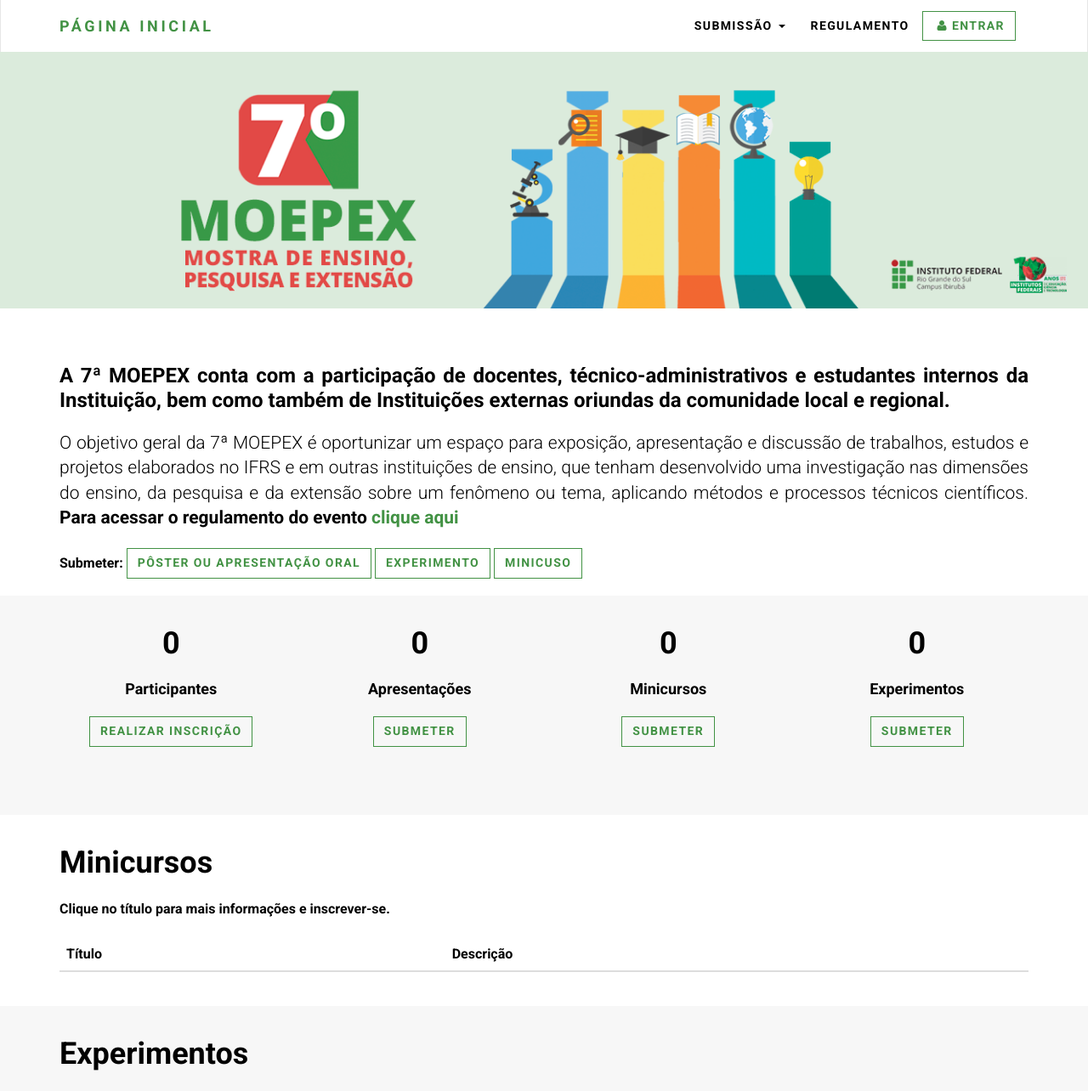
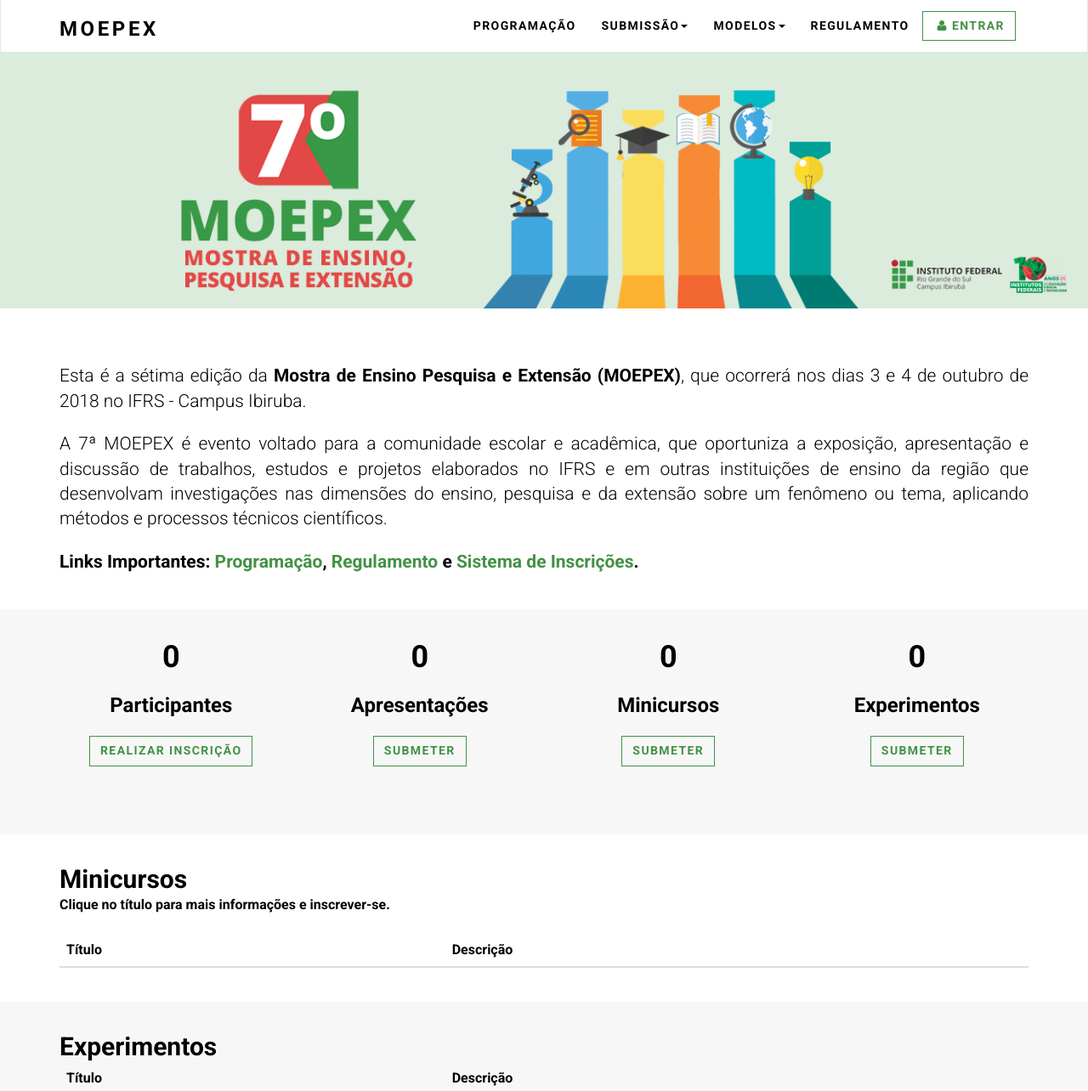
Before and after one commit to ifrs-dev/moepex, a Django app: page / in a window 1280 px wide. Shown: the top 1284 px of the page at 85% size. Run offline with Django 3.2, Linux system fonts and the light colour scheme; data that the repository does not hold is empty; some libraries are stand-ins or nearby versions.

Commit message:
Adicona programação, regulamento e modelos

```diff
--- a/event_site/templates/event_site/base.html
+++ b/event_site/templates/event_site/base.html
@@ -31,29 +31,45 @@
     <header class="header">
       <div role="navigation" class="navbar navbar-default">
         <div class="container">
-          <div class="navbar-header"><a href="http://moepex.ibiruba.ifrs.edu.br/" rel=”canonical” class="navbar-brand">Página Inicial</a>
+          <div class="navbar-header"><a href="http://moepex.ibiruba.ifrs.edu.br/" rel=”canonical” class="navbar-brand"><h1 class="h3">MOEPEX</h1></a>
             <div class="navbar-buttons">
               <button type="button" data-toggle="collapse" data-target=".navbar-collapse" class="navbar-toggle navbar-btn">Menu<i class="fa fa-align-justify"></i></button>
             </div>
           </div>
           <div id="navigation" class="collapse navbar-collapse navbar-right">
             <ul class="nav navbar-nav">
-              <li class="dropdown"><a href="#" data-toggle="dropdown" class="dropdown-toggle">Submissão <b class="caret"></b></a>
+              <li><a href="{% url 'program'%}">Programação</a></li>
+              <li class="dropdown"><a href="#" data-toggle="dropdown" class="dropdown-toggle">Submissão<b class="caret"></b></a>
                 <ul class="dropdown-menu">
                   <li><a href="{% url 'presentation' %}">Pôster e Apresentação Oral</a></li>
                   <li><a href="{% url 'experiment-create' %}">Amostra de Experimentos</a></li>
                   <li><a href="{% url 'event-create' %}">Minicurso</a></li>
                 </ul>
               </li>
-              <li><a href="{% url 'home' %}">Regulamento</a></li>
+              <li class="dropdown"><a href="#" data-toggle="dropdown" class="dropdown-toggle">Modelos<b class="caret"></b></a>
+                <ul class="dropdown-menu">
+                  <li><a href="{% static 'docs/modelo-resumo.docx'%}">MODELO DE RESUMO</a></li>
+                  <li><a href="{% static 'docs/modelo-poster.pptx'%}">MODELO DE PÔSTER</a></li>
+                  <li><a href="{% static 'docs/modelo-apresentacao-oral.pptx'%}">MODELO DE APRESENTAÇÃO ORAL</a></li>
+                </ul>
+              </li>
+              <li><a href="{% static 'docs/regulamento-geral.pdf'%}" target="_blank">Regulamento</a></li>
             </ul>
             {% if request.user.is_authenticated %}
-              <a href="{% url 'change_password'%}" class="btn navbar-btn btn-ghost"><i class="fa fa-key"></i>Alterar senha</a>
+              <a href="{% url 'change_password'%}" class="btn navbar-btn btn-ghost" data-toggle="tooltip" data-placement="bottom" title="Alterar senha">
+                <i class="fa fa-key"></i>
+              </a>
               {% if request.user.is_staff %}
-                <a href="{% url 'admin:index' %}" class="btn navbar-btn btn-ghost"><i class="fa fa-lock"></i>Admin</a>
+                <a href="{% url 'admin:index' %}" class="btn navbar-btn btn-ghost" data-toggle="tooltip" data-placement="bottom" title="Admin">
+                  <i class="fa fa-lock"></i>
+                </a>
               {% endif %}
-              <a href="{% url 'my-events' %}" class="btn navbar-btn btn-ghost"><i class="fa fa-calendar"></i>Meus Eventos</a>
-              <a href="{% url 'logout' %}" class="btn navbar-btn btn-ghost"><i class="fa fa-sign-out"></i>Sair</a>
+              <a href="{% url 'my-events' %}" class="btn navbar-btn btn-ghost" data-toggle="tooltip" data-placement="bottom" title="Meus Eventos">
+                <i class="fa fa-calendar"></i>
+              </a>
+              <a href="{% url 'logout' %}" class="btn navbar-btn btn-ghost" data-toggle="tooltip" data-placement="bottom" title="Sair">
+                <i class="fa fa-sign-out"></i>
+              </a>
             {% else %}
               <a href="{% url 'login' %}" class="btn navbar-btn btn-ghost"><i class="fa fa-user"></i>Entrar</a>
             {% endif %}
--- a/event_site/templates/event_site/index.html
+++ b/event_site/templates/event_site/index.html
@@ -5,13 +5,16 @@
 
     <section>
       <div class="container">
-        <h3 align="justify">A 7ª MOEPEX conta com a participação de docentes, técnico-administrativos e estudantes internos da Instituição, bem como também de Instituições externas oriundas da comunidade local e regional.</h3>
-        <p class="lead" align="justify">O objetivo geral da 7ª MOEPEX é oportunizar um espaço para exposição, apresentação e discussão de trabalhos, estudos e projetos elaborados no IFRS e em outras instituições de ensino, que tenham desenvolvido uma investigação nas dimensões do ensino, da pesquisa e da extensão sobre um fenômeno ou tema, aplicando métodos e processos técnicos científicos. <b>Para acessar o regulamento do evento<b> <a href="#">clique aqui</a>
-        </p>
-        <strong>Submeter:</strong>
-        <a href="{% url 'presentation' %}" class="btn btn-ghost">Pôster ou Apresentação Oral</a>
-        <a href="{% url 'experiment-create' %}" class="btn btn-ghost">Experimento</a>
-        <a href="{% url 'event-create' %}" class="btn btn-ghost">Minicuso</a>
+        <article class="lead" align="justify">
+          <p>Esta é a sétima edição da <strong>Mostra de Ensino Pesquisa e Extensão (MOEPEX)</strong>, que ocorrerá nos dias 3 e 4 de outubro de 2018 no IFRS - Campus Ibiruba.</p>
+          <p>A 7ª MOEPEX é evento voltado para a comunidade escolar e acadêmica, que oportuniza a exposição, apresentação e discussão de trabalhos, estudos e projetos elaborados no IFRS e em outras instituições de ensino da região que desenvolvam investigações nas dimensões do ensino, pesquisa e da extensão sobre um fenômeno ou tema, aplicando métodos e processos técnicos científicos.</p>
+          <p>
+            <b>Links Importantes: <b>
+              <a href="{% url 'program' %}" target="_blank">Programação</a>,
+              <a href="{% static 'docs/regulamento-geral.pdf'%}" target="_blank">Regulamento</a> e
+              <a href="{% url 'login' %}" target="_blank">Sistema de Inscrições</a>.
+          </p>
+        </article>
       </div>
     </section>
     <section class="background-gray-lightest">
@@ -19,8 +22,8 @@
         <div class="row">
           <div class="col-md-3">
             <div class="post" align="center">
-              <h1 align="center"> {{ users.count }} </h1>
-              <h3 align="center"> Participantes</h3>
+              <p class="h1" align="center">{{ users.count }}</p>
+              <p class="h3" align="center">Participantes</p>
               <p class="read-more">
                 <a href="{% url 'signup' %}" class="btn btn-ghost">Realizar Inscrição</a>
               </p>
@@ -28,8 +31,8 @@
           </div>
           <div class="col-md-3">
             <div class="post" align="center">
-              <h1 align="center"> 0 </h1>
-              <h3 align="center"> Apresentações </h3>
+              <p class="h1" align="center">0</p>
+              <p class="h3" align="center">Apresentações</p>
               <p class="read-more">
                 <a href="{% url 'presentation' %}" class="btn btn-ghost">Submeter</a>
               </p>
@@ -37,8 +40,8 @@
           </div>
           <div class="col-md-3">
             <div class="post" align="center">
-              <h1 align="center"> {{ events.count }} </h1>
-              <h3 align="center"> Minicursos </h3>
+              <p class="h1" align="center">{{ events.count }}</p>
+              <p class="h3" align="center">Minicursos</p>
               <p class="read-more">
                 <a href="{% url 'event-create' %}" class="btn btn-ghost">Submeter</a>
               </p>
@@ -46,8 +49,8 @@
           </div>
           <div class="col-md-3">
             <div class="post" align="center">
-              <h1 align="center"> {{ experiments.count }} </h1>
-              <h3 align="center"> Experimentos </h3>
+              <p class="h1" align="center">{{ experiments.count }}</p>
+              <p class="h3" align="center">Experimentos</p>
               <p class="read-more">
                 <a href="{% url 'experiment-create' %}" class="btn btn-ghost">Submeter</a>
               </p>
@@ -61,7 +64,7 @@
       <div class="container clearfix">
         <div class="row services">
           <div class="col-md-12">
-            <h2 class="h1">Minicursos</h2>
+            <span class="h2">Minicursos</span>
             <p>Clique no título para mais informações e inscrever-se.</p>
             <table class="table">
               <thead>
@@ -90,7 +93,7 @@
     <div class="container clearfix">
         <div class="row services">
           <div class="col-md-12">
-            <h2 class="h1">Experimentos</h2>
+            <span class="h2">Experimentos</span>
             <table class="table">
               <thead>
                 <tr>
--- a/event_site/views.py
+++ b/event_site/views.py
@@ -28,6 +28,10 @@
     template_name = 'event_site/presentation.html'
 
 
+class ProgramTemplateView(TemplateView):
+    template_name = 'event_site/program.html'
+
+
 class SignUpView (CreateView):
     template_name = 'registration/signup.html'
     form_class = SignUpForm
--- a/events/models.py
+++ b/events/models.py
@@ -100,7 +100,7 @@
     local = models.CharField(max_length=100, verbose_name='Local', null=True, blank=True)
 
     def __str__(self):
-        return self.event.title + ' - Turma ' + str(self.id)
+        return 'Turma ' + str(self.id)
 
 
 class Registration(models.Model):
--- a/project/urls.py
+++ b/project/urls.py
@@ -11,6 +11,7 @@
 urlpatterns = [
     path('', views_event_site.HomeView.as_view(), name='home'),
     path('apresentacao', views_event_site.PresentationTemplateView.as_view(), name='presentation'),
+    path('programacao', views_event_site.ProgramTemplateView.as_view(), name='program'),
     path('login/', auth_views.LoginView.as_view(), name="login"),
     path('change_password', views_event_site.change_password, name='change_password'),
     path('logout/', auth_views.LogoutView.as_view(), name="logout"),
```
Also changed, not shown: event_site/templates/event_site/presentation.html (+12 -2 lines), event_site/templates/event_site/program.html (added, +55 -0 lines), events/templates/events/event-detail.html (+6 -4 lines), 4 other files.
